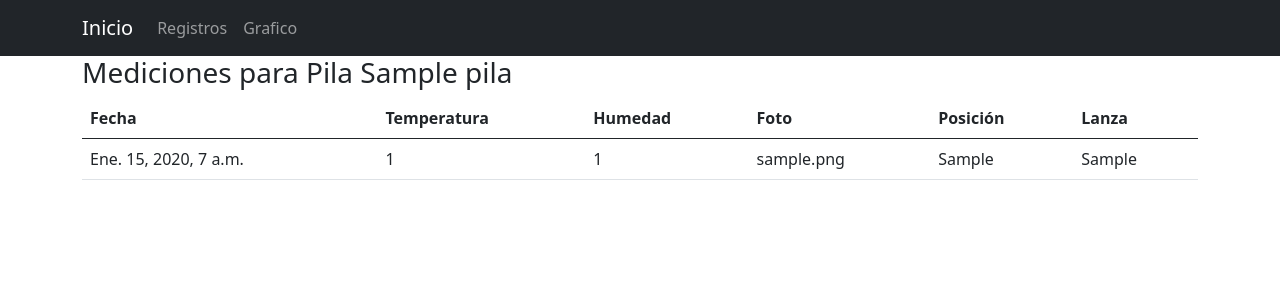
After one commit to FFloresM/RbpiLocalApp, a Django app: page /app/registros/1 in a window 1280 px wide. The commit adds this page. Shown: the top 300 px of the page. Run offline with Django 3.2, Linux system fonts and the light colour scheme; tables that the repository leaves empty hold one stand-in row (values such as "Sample post").

Commit message:
CRUD completo

```diff
--- a/RbpiLocalApp/settings.py
+++ b/RbpiLocalApp/settings.py
@@ -106,9 +106,9 @@ AUTH_PASSWORD_VALIDATORS = [
 # Internationalization
 # https://docs.djangoproject.com/en/3.1/topics/i18n/
 
-LANGUAGE_CODE = 'en-us'
+LANGUAGE_CODE = 'es-cl'
 
-TIME_ZONE = 'UTC'
+TIME_ZONE = 'America/Santiago'
 
 USE_I18N = True
 
--- a/app/models.py
+++ b/app/models.py
@@ -41,10 +41,7 @@ class Pila(models.Model):
 
     class Meta:
         ordering = ('cliente', )
-    """
-    def get_absolute_url(self):
-    	return reverse('index', kwargs={'pk': self.pk})
-	"""
+
 class Medicion(models.Model):
     """Datos que son medidos por la lanza"""
     fecha_creacion = models.DateTimeField("fecha de creacion", auto_now_add=True)
--- a/app/templates/app/index.html
+++ b/app/templates/app/index.html
@@ -70,8 +70,8 @@
 	      <td>{{pila.fecha_creacion|date:"d-m-Y"}}</td>
 	      <td>{{pila.estado}}</td>
 	      <th>
-	      	<a class="btn btn-warning btn-sm" href="#" role="button">Editar</a>
-	      	<a class="btn btn-primary btn-sm" href="#" role="button">Ver datos</a>
+	      	<a class="btn btn-warning btn-sm" href="{% url 'app:pila-update' pila.id %}" role="button">Editar</a>
+	      	<a class="btn btn-primary btn-sm" href="{% url 'app:mediciones-pila' pila.id %}" role="button">Ver datos</a>
 	      	<a class="btn btn-danger btn-sm" href="{% url 'app:pila-delete' pila.id %}" role="button">Eliminar</a>
 	      </th>
 	    </tr>
--- /dev/null
+++ b/app/templates/app/mediciones_pila.html
@@ -0,0 +1,42 @@
+{% extends "app/base.html" %}
+
+{% block title %}
+	Registros
+{% endblock %}
+
+{% block page_content %}
+<h3>Mediciones para Pila {{ pila.nombreID }}</h3>
+
+{% if registros %}
+
+<table class="table table-hover">
+    <thead>
+      <tr>
+        <th scope="col">Fecha</th>
+        <th scope="col">Temperatura</th>
+        <th scope="col">Humedad</th>
+        <th scope="col">Foto</th>
+        <th scope="col">Posición</th>
+        <th scope="col">Lanza</th>
+      </tr>
+    </thead>
+    <tbody>
+        {% for medicion in registros %}
+          <tr>
+            <td>{{ medicion.fecha_creacion }}</td>
+            <td>{{medicion.temperatura}}</td>
+            <td>{{medicion.humedad}}</td>
+            <td>{{medicion.foto}}</td>
+            <td>{{medicion.posicion}}</td>
+            <td>{{medicion.lanza}}</td>
+          </tr>
+      {% endfor %}
+    </tbody>
+  </table>
+{% else %}
+    <div class="alert alert-warning" role="alert">
+        No existen geristros para pila {{pila.nombreID}}
+    </div>
+{% endif %}
+
+{% endblock %}
--- a/app/templates/app/pila_confirm_delete.html
+++ b/app/templates/app/pila_confirm_delete.html
@@ -9,10 +9,10 @@
 <form method="post">
 	{% csrf_token %}
 	<div class="alert alert-danger" role="alert">
-  		Estás por eliminar "{{ object }}"
+  		Vas a eliminar Pila "{{ object }}"
 	</div>
     <p>¿estás seguro?</p>
 
-    <input type="submit" value="Confirmar">
+    <input class="btn btn-danger btn-sm" type="submit" value="Confirmar">
 </form>
 {% endblock %}
--- a/app/urls.py
+++ b/app/urls.py
@@ -7,6 +7,9 @@ urlpatterns = [
 	path('', index, name='index'),
 	path('pila/nueva', PilaCreate.as_view(), name='pila-nueva'),
 	path('pila/<int:pk>/eliminar', PilaDelete.as_view(), name='pila-delete'),
+	path('pila/<int:pk>/editar', PilaUpdate.as_view(), name='pila-update'),
+
 	path('registros', RegistrosView.as_view(), name='registros'),
+	path('registros/<int:pk>', medicionesPila, name='mediciones-pila')
 
 ]
--- a/app/views.py
+++ b/app/views.py
@@ -1,3 +1,4 @@
+from django.db.models.query import QuerySet
 from django.shortcuts import render
 from django.views import generic
 from django.utils import timezone
@@ -16,11 +17,7 @@ def index(request):
 		'pilas': pilas,
 	}
 	return render(request, 'app/index.html', context)
-"""
-def nuevaPila(request):
 
-	return render(request, 'app/nueva_pila.html')
-"""
 class PilaCreate(CreateView):
 	model = Pila
 	form_class = PilaCreateForm
@@ -32,12 +29,22 @@ class PilaDelete(DeleteView):
 	model = Pila
 	success_url = reverse_lazy('app:index')
 
+class PilaUpdate(UpdateView):
+	model = Pila
+	form_class = PilaUpdateForm
+	success_url = reverse_lazy('app:index')
 
-"""
-def registros(request):
+def medicionesPila(request, pk):
+	pila = Pila.objects.get(id=pk)
+	query = Medicion.objects.filter(pila=pila)
+	context = {
+		'registros': query,
+		'pila': pila,
+	}
+	return render(request, 'app/mediciones_pila.html', context)
 
-	return render(request, 'app/registros.html')
-"""
+
+
 class RegistrosView(generic.ListView):
 	model = Medicion
 	context_object_name = 'mediciones'
```
Also changed, not shown: app/forms.py (+10 -0 lines).
